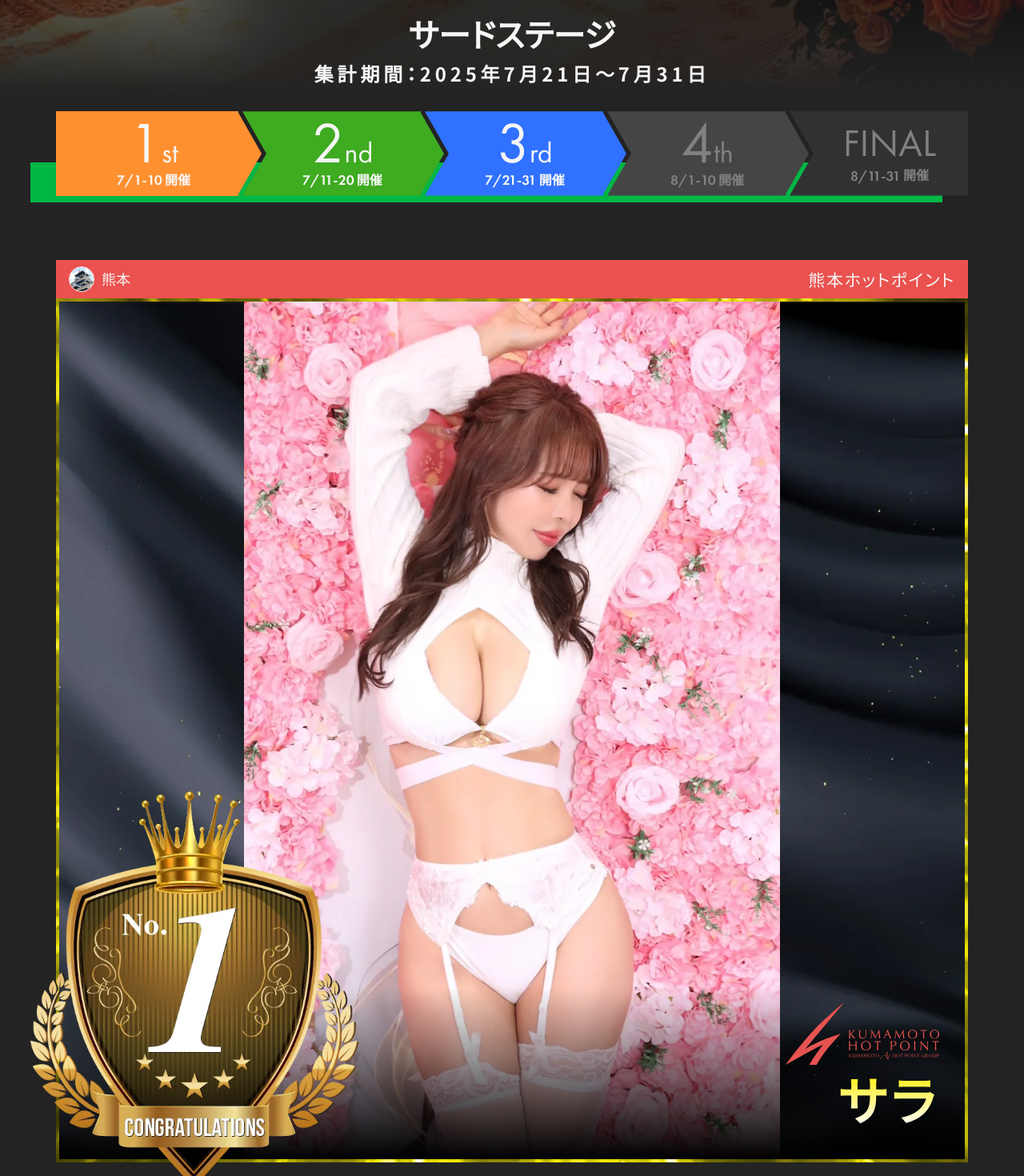
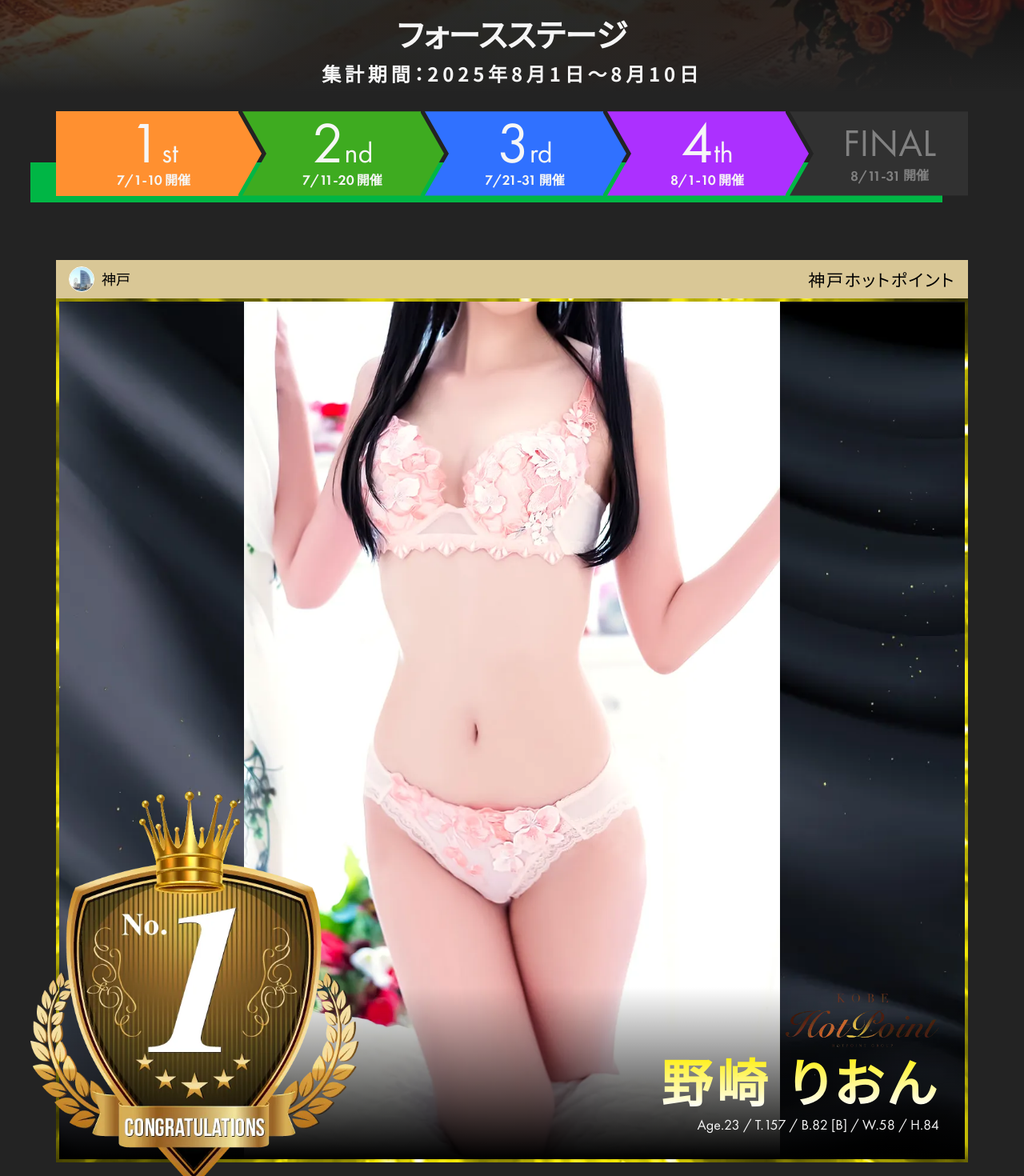
Before and after one commit to ken-atnek/hpg_contest2025_summer, a Next.js app: page / in a window 1280 px wide. Shown: the part 721-2191 px from the top of the page at 80% size. Built offline with nearby package versions, Linux system fonts and the light colour scheme.

Commit message:
8/11発表

```diff
--- a/src/components/ContainerRankingTabs.tsx
+++ b/src/components/ContainerRankingTabs.tsx
@@ -53,7 +53,7 @@ const stages = [
     startDate: '2025-08-01',
     endDate: '2025-08-10',
     textPeriod: '開催',
-    disabled: true,
+    disabled: false,
     title: 'フォースステージ',
   },
   {
@@ -69,7 +69,7 @@ const stages = [
 ];
 
 export default function ContainerRankingTabs() {
-  const [activeStage, setActiveStage] = useState('third');
+  const [activeStage, setActiveStage] = useState('fourth');
   const items = rankingData[activeStage] ?? [];
 
   const [windowWidth, setWindowWidth] = useState<number | null>(null);
--- a/src/components/RankingCard.tsx
+++ b/src/components/RankingCard.tsx
@@ -67,6 +67,9 @@ export default function RankingCard({ item }: { item: RankingItem }) {
   ];
   const isBlackTextShop = blackTextStoreIds.includes(store?.storeId ?? '');
 
+  // サイズテキスト
+  const sizeText = item.size;
+
   return (
     <div className={styles.rankingCard}>
       <ExternalLink href={linkUrl} className={styles.castLink} />
@@ -122,7 +125,7 @@ export default function RankingCard({ item }: { item: RankingItem }) {
             )}
           </div>
           <div className={styles.castName}>{cast.name}</div>
-          <div className={styles.castSize}>{cast.size}</div>
+          {sizeText && <div className={styles.castSize}>{sizeText}</div>}
         </div>
       </div>
     </div>
--- a/src/data/castData.ts
+++ b/src/data/castData.ts
@@ -143,6 +143,13 @@ export const castData = [
     url: 'https://www.hpg-kobe.jp/hot/model_profile759.html',
     image: '/images/cast/kb_hot_kazuha.webp',
   },
+  {
+    castId: 'kb_hot_rion',
+    storeId: 'kb_hot',
+    name: '野崎 りおん',
+    url: 'https://www.hpg-kobe.jp/hot/model_profile685.html',
+    image: '/images/cast/kb_hot_rion.webp',
+  },
   /* === [ 福岡エリア ] ================= */
   {
     castId: 'fu_hot_arisu',
@@ -152,12 +159,19 @@ export const castData = [
     image: '/images/cast/fu_hot_arisu.webp',
   },
   {
+    castId: 'fu_hot_koume',
+    storeId: 'fu_hot',
+    name: '春風 こうめ',
+    url: 'https://www.fukuoka-hotpoint.jp/hot/g-info.php?g_id=6079',
+    image: '/images/cast/fu_hot_koume.webp',
+  },
+  {
     castId: 'fu_villa_kana',
     storeId: 'fu_villa',
     name: '宝生 かな',
     url: 'https://www.fukuoka-hotpoint.jp/villa/g-info.php?g_id=4368&ls=glist',
     image: '/images/cast/fu_villa_kana.webp',
-    size: 'Age.35 / T.158 / B.84 [D] / W.56 / H.85',
+    // size: 'Age.35 / T.158 / B.84 [D] / W.56 / H.85',
   },
   {
     castId: 'fu_villa_ren',
@@ -260,4 +274,11 @@ export const castData = [
     url: 'https://www.hotpoint-villa.cc/detail.php?g_id=6',
     image: '/images/cast/km_villa_hana.webp',
   },
+  {
+    castId: 'km_villa_madoka',
+    storeId: 'km_villa',
+    name: '望月 まどか',
+    url: 'https://www.hotpoint-villa.cc/detail.php?g_id=425',
+    image: '/images/cast/km_villa_madoka.webp',
+  },
 ];
--- a/src/data/rankingData.ts
+++ b/src/data/rankingData.ts
@@ -94,4 +94,31 @@ export const rankingData: Record<string, RankingItem[]> = {
     { id: 19, rank: 19, castId: 'km_villa_hana' },
     { id: 20, rank: 20, castId: 'yh_mr_nina' },
   ],
+  fourth: [
+    {
+      id: 1,
+      rank: 1,
+      castId: 'kb_hot_rion',
+      size: 'Age.23 / T.157 / B.82 [B] / W.58 / H.84',
+    },
+    { id: 2, rank: 2, castId: 'fu_villa_kana' },
+    { id: 3, rank: 3, castId: 'km_hot_mio' },
+    { id: 4, rank: 4, castId: 'km_hot_ran' },
+    { id: 5, rank: 5, castId: 'yh_dandy_seri' },
+    { id: 6, rank: 6, castId: 'km_hot_anri' },
+    { id: 7, rank: 7, castId: 'km_hot_saya' },
+    { id: 8, rank: 8, castId: 'kt_part2_mai' },
+    { id: 9, rank: 9, castId: 'km_hot_sara' },
+    { id: 10, rank: 10, castId: 'fu_villa_ren' },
+    { id: 11, rank: 11, castId: 'fu_villa_hikaru' },
+    { id: 12, rank: 12, castId: 'kt_lip_aina' },
+    { id: 13, rank: 13, castId: 'km_villa_madoka' },
+    { id: 14, rank: 14, castId: 'fu_hot_arisu' },
+    { id: 15, rank: 15, castId: 'kt_part2_sakura' },
+    { id: 16, rank: 16, castId: 'yh_mr_rin' },
+    { id: 17, rank: 17, castId: 'kb_hot_kazuha' },
+    { id: 18, rank: 18, castId: 'fu_hot_koume' },
+    { id: 19, rank: 19, castId: 'km_hot_rui' },
+    { id: 20, rank: 20, castId: 'km_hot_erena' },
+  ],
 };
--- a/src/styles/top.module.scss
+++ b/src/styles/top.module.scss
@@ -233,7 +233,8 @@
                     color: $base-white;
                 }
                 &:nth-of-type(4) {
-                    --rankColor: #454545;
+                    --rankColor: #ac30ff;
+                    color: $base-white;
                 }
                 &:last-of-type {
                     button {
@@ -466,7 +467,7 @@
                     background-clip: text;
                     -webkit-text-fill-color: transparent;
                     @include sp {
-                        font-size: FZ(48);
+                        font-size: FZ(42);
                     }
                 }
                 .castSize {
```
